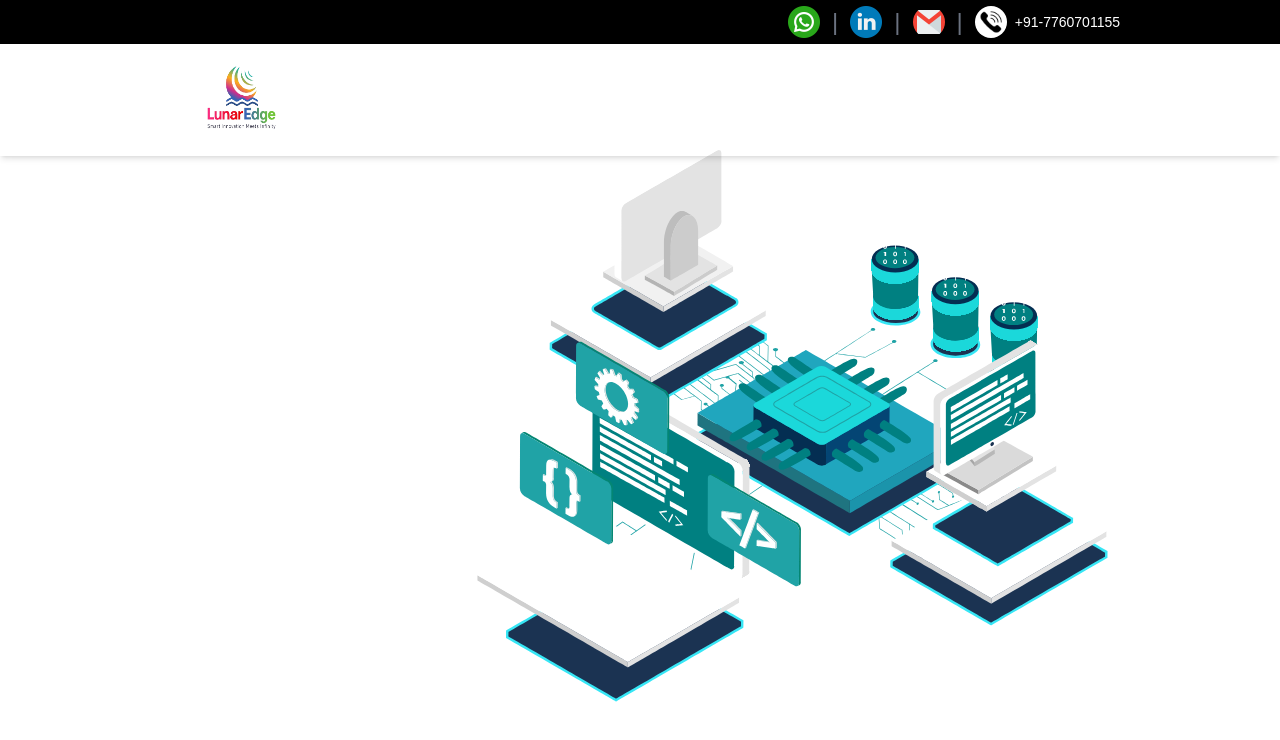
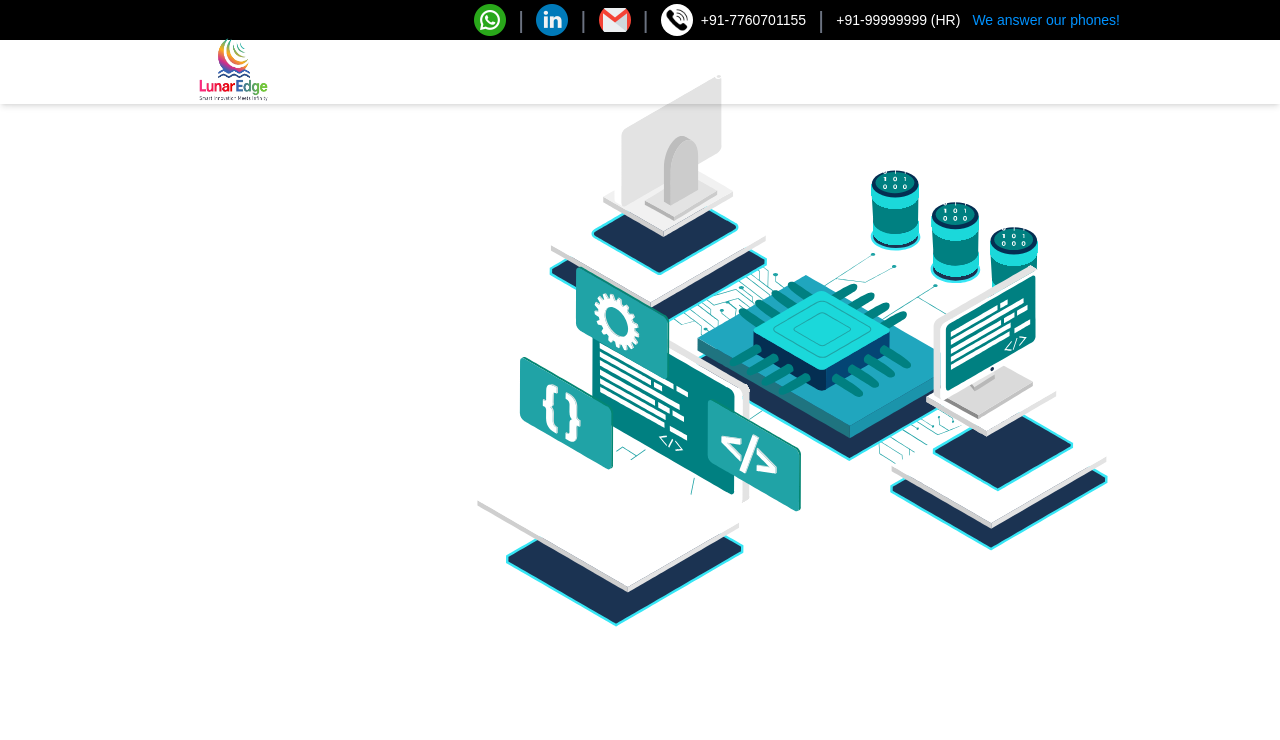
Before and after one commit to lunaredgepvtltd/LunarEdge, a React (Create React App) app in the folder frontend/: page / in a window 1280 px wide. Shown: the top 740 px of the page. Built offline with nearby package versions, Linux system fonts and the light colour scheme.

Commit message:
TopHeader updated

```diff
--- a/frontend/src/App.js
+++ b/frontend/src/App.js
@@ -1,8 +1,8 @@
 import './App.css';
 import Header from './components/Header';
 import HeaderTop from './components/HeaderTop';
-import Lottie from 'lottie-react'
-import computer from './assets/computer.json'
+
+import Hero from './components/Hero';
 function App() {
   return (
     <div className="App">
@@ -12,15 +12,7 @@ function App() {
       <Header />
 
       {/* Hero Section */}
-      <div className="w-full h-screen bg-white pt-16"> {/* Added pt-16 to account for fixed header height */}
-        {/* Content for hero section */}
-        <div className="flex justify-center items-center h-full text-white text-4xl font-bold">
-          Welcome to Our Website
-          <div>
-             <Lottie animationData={computer}/>
-          </div>
-        </div>
-      </div>
+      <Hero/>
     </div>
   );
 }
--- a/frontend/src/components/Header.jsx
+++ b/frontend/src/components/Header.jsx
@@ -5,8 +5,8 @@ import '../App.css'
 
 const Header = () => {
   return (
-    <nav className="hover:bg-blue-800 shadow-md fixed w-full top-11 left-0 z-50 h-28 bg-transparent transition-all duration-300 ">
-      <div className="container mx-auto px-4 flex justify-around items-center">
+    <nav className="hover:bg-blue-800 shadow-md fixed w-full top-10 left-0 z-50 h-16 bg-transparent transition-all duration-300 ">
+      <div className="container mx-auto flex justify-around items-center h-full">
         {/* Logo */}
         <div className="flex items-center">
           <img src={logo} alt="Company Logo" className="h-[112px] w-[96px]" />
--- a/frontend/src/components/HeaderTop.jsx
+++ b/frontend/src/components/HeaderTop.jsx
@@ -5,7 +5,7 @@ import gmail from '../assets/gmail.png'
 import phone from '../assets/phone-ringing.png'
 const HeaderTop = () => {
   return (
-    <div className='w-full h-11 bg-black fixed top-0 right-0'>
+    <div className='w-full h-10 bg-black fixed top-0 right-0'>
         <div className=' w-full h-full flex gap-1 md:gap-3 justify-end items-center pr-10 md:pr-40'>
           {/* whatsapp link  */}
           <a href=""><img src={whatsapp} alt="" className='w-8 h-8 mr-3 md:mr-0'/></a>
@@ -26,10 +26,25 @@ const HeaderTop = () => {
           {/* phone-number  */}
 
           <div className='flex gap-2 justify-center items-center'>
+            {/* phone logo  */}
           <div className='w-8 h-8 rounded-full bg-white p-1'><a href=""><img src={phone} alt="" /></a></div>
-          <span className='text-white text-sm'>+91-7760701155</span>
+           {/* phone no  */}
+          <div className='flex flex-col group cursor-pointer'>
+          <span className='text-white text-sm hover:text-red-600'>+91-7760701155</span>
+          <div className='w-0 group-hover:w-full h-[1px] bg-red-600 transition-all duration-500'></div>
+          </div>
           </div>
 
+          <span className='text-gray-500 font-medium text-2xl hidden md:block'>|</span>
+
+          {/* HR phone number  */}
+
+          <div className='flex flex-col group cursor-pointer text-center items-center'>
+          <span className='text-white text-sm hover:text-red-600'>+91-99999999 (HR)</span>
+          <div className='w-0 group-hover:w-full h-[1px] bg-red-600 transition-all duration-500'></div>
+          </div>
+
+          <span className='text-sm text-[#0092ff]'>We answer our phones!</span>
         </div>
     </div>
   )
--- /dev/null
+++ b/frontend/src/components/Hero.jsx
@@ -0,0 +1,18 @@
+import React from 'react'
+import Lottie from 'lottie-react'
+import computer from '../assets/computer.json'
+const Hero = () => {
+  return (
+    <div className="w-full  bg-white pt-16"> {/* Added pt-16 to account for fixed header height */}
+        {/* Content for hero section */}
+        <div className="flex justify-center items-center h-full text-white text-4xl font-bold">
+          Welcome to Our Website
+          <div>
+             <Lottie animationData={computer}/>
+          </div>
+        </div>
+      </div>
+  )
+}
+
+export default Hero
```
